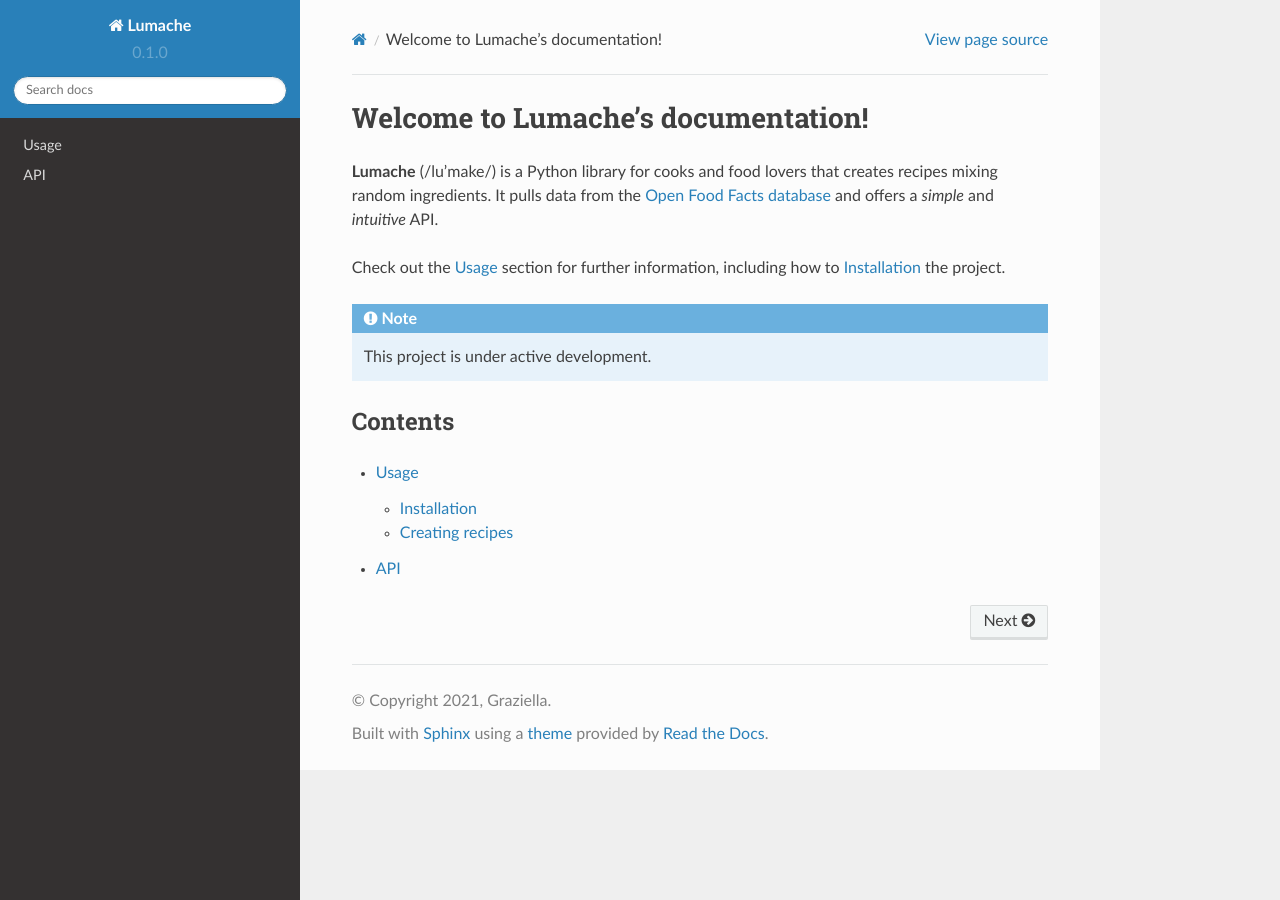
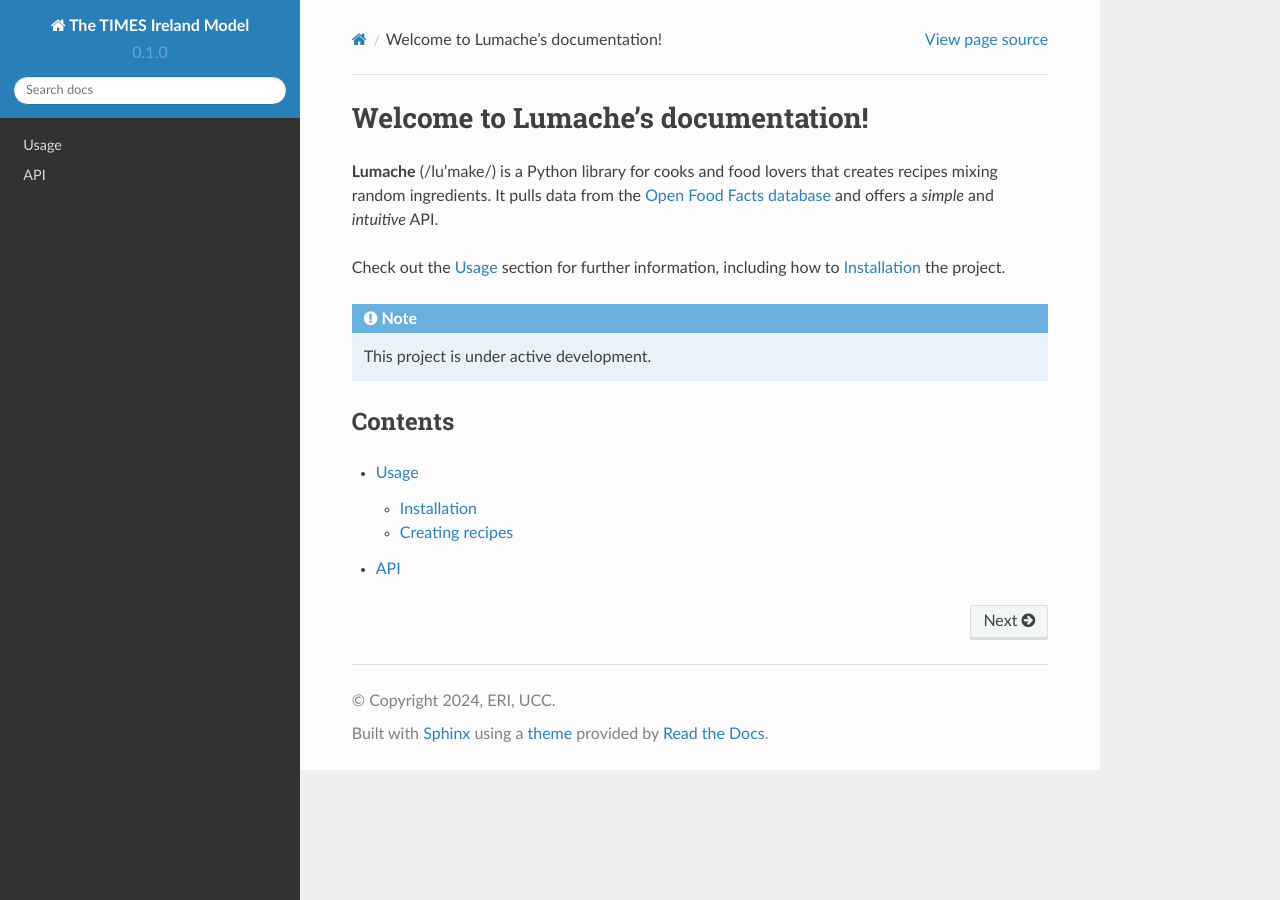
Before and after one commit to MaREI-EPMG/TIM-documentation, a Sphinx documentation site: the page built from docs/source/index.rst, in a window 1280 px wide. Built offline with Sphinx 7.4.7 and the Read the Docs theme 2.0.0, drawn with Linux system fonts in a browser that asks for light colours.

Commit message:
Update conf.py

```diff
--- a/docs/source/conf.py
+++ b/docs/source/conf.py
@@ -2,9 +2,9 @@
 
 # -- Project information
 
-project = 'Lumache'
-copyright = '2021, Graziella'
-author = 'Graziella'
+project = 'The TIMES Ireland Model'
+copyright = '2024, ERI, UCC'
+author = 'EPMG'
 
 release = '0.1'
 version = '0.1.0'
```
